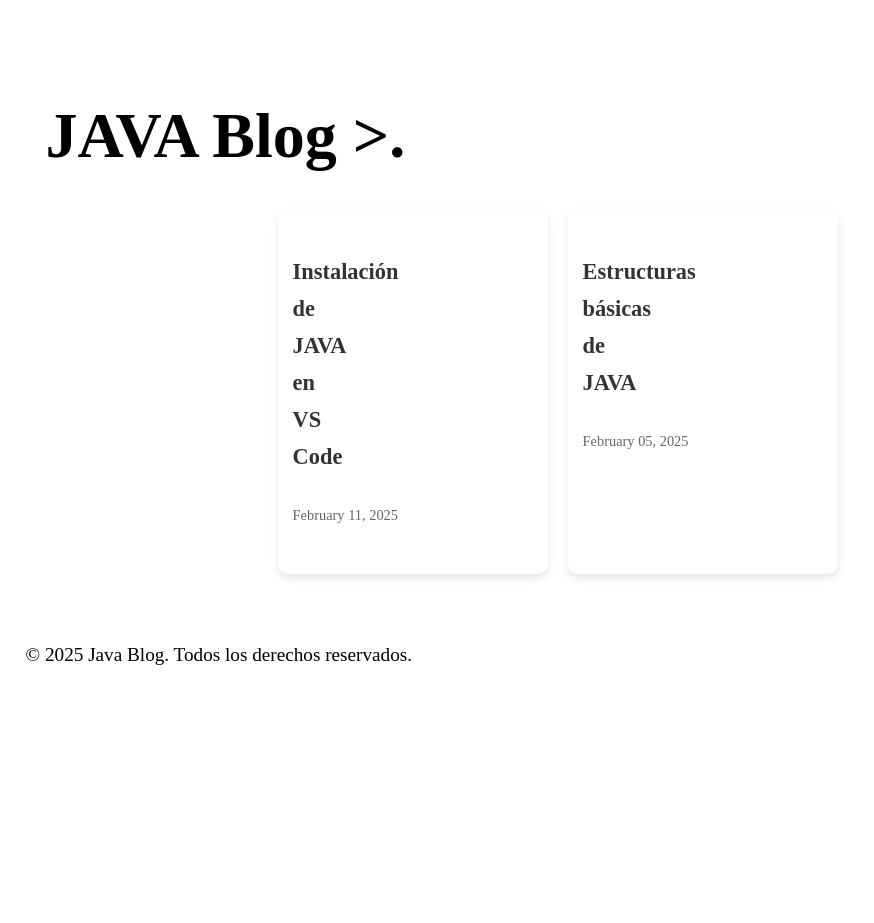
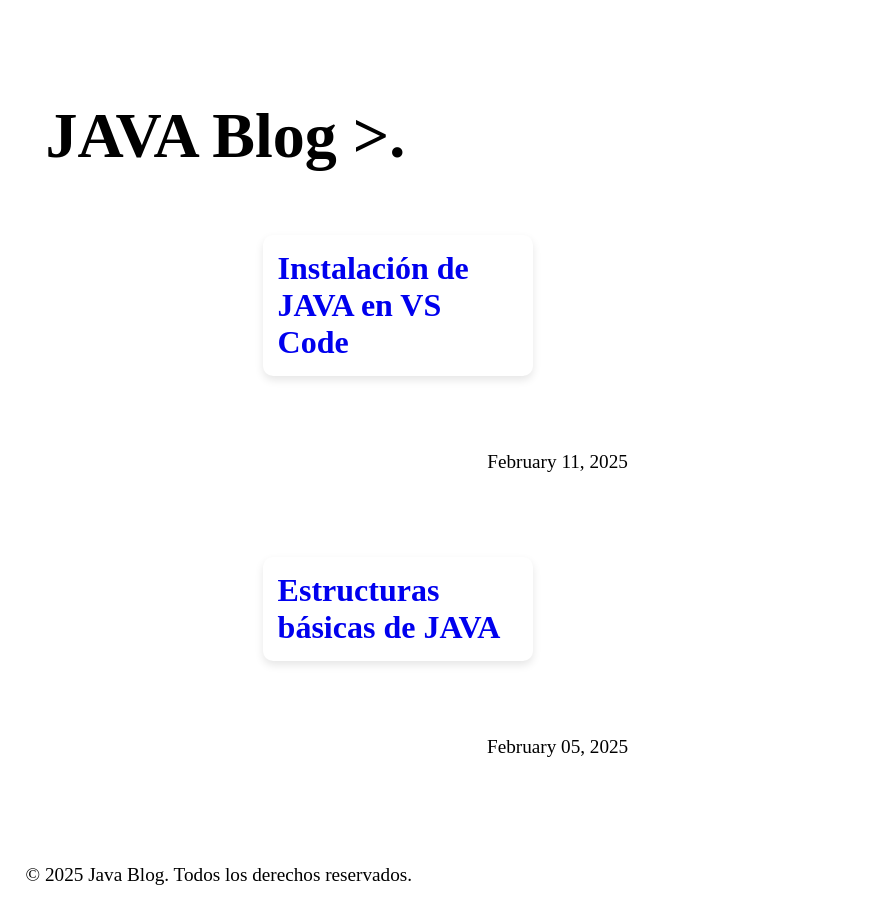
Before and after one commit to unciafidelis/Java-Blog, a Jekyll site: the page built from index.html, in a window 1280 px wide. Shown: the whole page, without its empty margins (0-874 px from the left). Built offline with Jekyll 4.4.1, drawn with Linux system fonts in a browser that asks for light colours; some web fonts are replaced; a style sheet for code colours, icons or effects is not loaded; before the commit the page ends 900 px from its top, so only the background shows below that.

Commit message:
Update index.html

```diff
--- a/index.html
+++ b/index.html
@@ -6,10 +6,10 @@ title: "JAVA Blog"
 <div class="container">
     <div class="post-container">
         {% for post in site.posts %}
-            <div class="post-card">
-                <h2><a target="_blank" href="{{ site.baseurl }}{{ post.url }}">{{ post.title }}</a></h2>
+
+                <h2><a target="_blank" href="{{ site.baseurl }}{{ post.url }}"><div class="post-card">{{ post.title }}</div></a></h2>
                 <p>{{ post.date | date: "%B %d, %Y" }}</p>
-            </div>
+
         {% endfor %}
     </div>
 </div>
```
